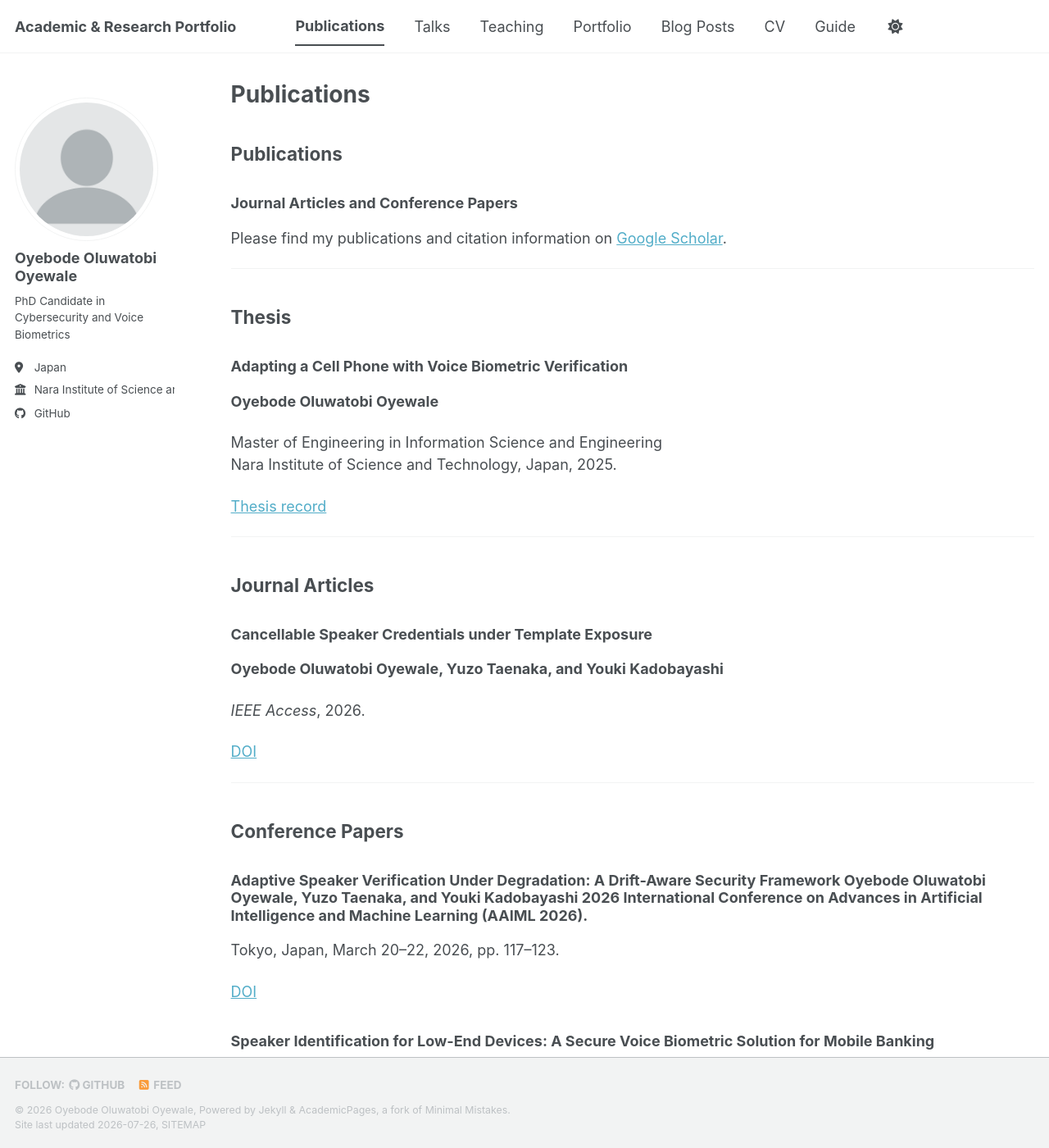
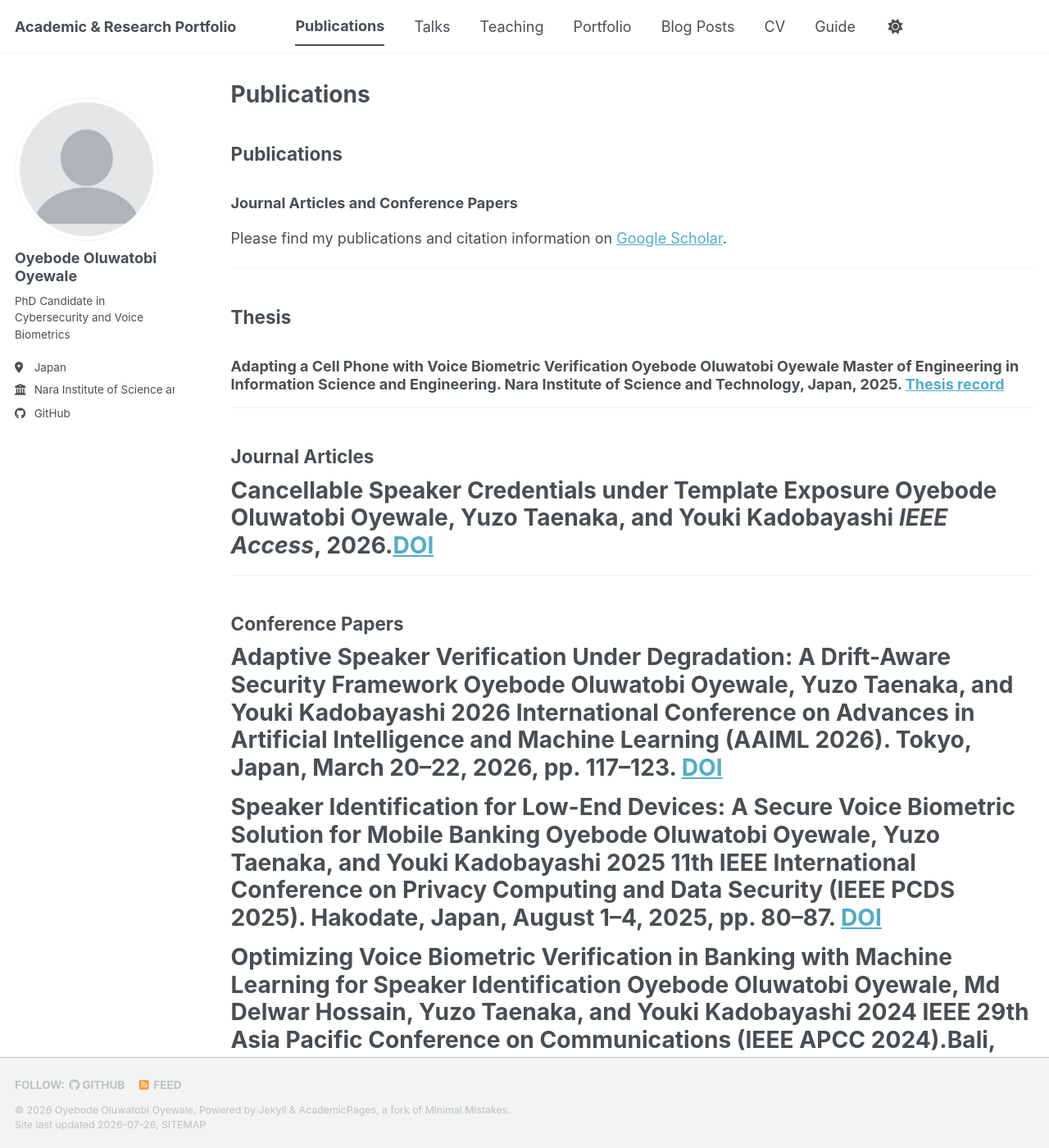
Before and after one commit to oyewaleoyebode/oyebodeoluwatobi-OyebodeOluwatobi.github.io, a Jekyll site: the page built from _publications/2009-10-01-paper-title-number-1.md, in a window 1280 px wide and 1400 px high. Shown: the whole window at 82% size. Built offline with Jekyll 4.4.1, drawn with Linux system fonts in a browser that asks for light colours; a style sheet for code colours, icons or effects is not loaded; part of the change alters nothing that is shown; some of the changed text lies outside the part shown.

Commit message:
Update 2009-10-01-paper-title-number-1.md

```diff
--- a/_publications/2009-10-01-paper-title-number-1.md
+++ b/_publications/2009-10-01-paper-title-number-1.md
@@ -15,70 +15,28 @@ Please find my publications and citation information on [Google Scholar](https:/
 
 ## Thesis
 
-### Adapting a Cell Phone with Voice Biometric Verification
-
-**Oyebode Oluwatobi Oyewale**
-
-Master of Engineering in Information Science and Engineering
-Nara Institute of Science and Technology, Japan, 2025.
-
-[Thesis record](https://naist.repo.nii.ac.jp/record/2001241)
+### Adapting a Cell Phone with Voice Biometric Verification **Oyebode Oluwatobi Oyewale** Master of Engineering in Information Science and Engineering. Nara Institute of Science and Technology, Japan, 2025. [Thesis record](https://naist.repo.nii.ac.jp/record/2001241)
 
 ---
 
 ## Journal Articles
 
-### Cancellable Speaker Credentials under Template Exposure
-
-**Oyebode Oluwatobi Oyewale, Yuzo Taenaka, and Youki Kadobayashi**
-
-*IEEE Access*, 2026.
-
-[DOI](https://doi.org/10.1109/ACCESS.2026.3710210)
+# Cancellable Speaker Credentials under Template Exposure **Oyebode Oluwatobi Oyewale**, Yuzo Taenaka, and Youki Kadobayashi *IEEE Access*, 2026.[DOI](https://doi.org/10.1109/ACCESS.2026.3710210)
 
 ---
 
 ## Conference Papers
 
-### Adaptive Speaker Verification Under Degradation: A Drift-Aware Security Framework **Oyebode Oluwatobi Oyewale, Yuzo Taenaka, and Youki Kadobayashi** 2026 International Conference on Advances in Artificial Intelligence and Machine Learning (AAIML 2026).
-Tokyo, Japan, March 20–22, 2026, pp. 117–123.
+# Adaptive Speaker Verification Under Degradation: A Drift-Aware Security Framework **Oyebode Oluwatobi Oyewale**, Yuzo Taenaka, and Youki Kadobayashi 2026 International Conference on Advances in Artificial Intelligence and Machine Learning (AAIML 2026). Tokyo, Japan, March 20–22, 2026, pp. 117–123. [DOI](https://doi.org/10.1109/AAIML67890.2026.11498091)
 
-[DOI](https://doi.org/10.1109/AAIML67890.2026.11498091)
+# Speaker Identification for Low-End Devices: A Secure Voice Biometric Solution for Mobile Banking **Oyebode Oluwatobi Oyewale**, Yuzo Taenaka, and Youki Kadobayashi 2025 11th IEEE International Conference on Privacy Computing and Data Security (IEEE PCDS 2025). Hakodate, Japan, August 1–4, 2025, pp. 80–87. [DOI](https://doi.org/10.1109/PCDS65695.2025.00020)
 
-### Speaker Identification for Low-End Devices: A Secure Voice Biometric Solution for Mobile Banking
-
-**Oyebode Oluwatobi Oyewale, Yuzo Taenaka, and Youki Kadobayashi**
-
-2025 11th IEEE International Conference on Privacy Computing and Data Security (IEEE PCDS 2025).
-Hakodate, Japan, August 1–4, 2025, pp. 80–87.
-
-[DOI](https://doi.org/10.1109/PCDS65695.2025.00020)
-
-### Optimizing Voice Biometric Verification in Banking with Machine Learning for Speaker Identification
-
-**Oyebode Oluwatobi Oyewale, Md Delwar Hossain, Yuzo Taenaka, and Youki Kadobayashi**
-
-2024 IEEE 29th Asia Pacific Conference on Communications (IEEE APCC 2024).
-Bali, Indonesia, 2024, pp. 377–384.
-
-[DOI](https://doi.org/10.1109/APCC62576.2024.10768085)
+# Optimizing Voice Biometric Verification in Banking with Machine Learning for Speaker Identification **Oyebode Oluwatobi Oyewale**, Md Delwar Hossain, Yuzo Taenaka, and Youki Kadobayashi 2024 IEEE 29th Asia Pacific Conference on Communications (IEEE APCC 2024).Bali, Indonesia, 2024, pp. 377–384. [DOI](https://doi.org/10.1109/APCC62576.2024.10768085)
 
 ---
 
 ## Published Research Datasets
 
-### SecureVoice50: A Multi-Device, Multi-Environment Speech Dataset for Robust and Secure Speaker Verification
+ SecureVoice50: A Multi-Device, Multi-Environment Speech Dataset for Robust and Secure Speaker Verification **Oyebode Oluwatobi Oyewale** Zenodo, 2025. [Dataset](https://doi.org/10.5281/zenodo.17184012)
 
-**Oyebode Oluwatobi Oyewale**
-
-Zenodo, 2025.
-
-[Dataset](https://doi.org/10.5281/zenodo.17184012)
-
-### A Pilot Speech Corpus for Studying Device and Environmental Variability in Voice Biometrics
-
-**Oyebode Oluwatobi Oyewale**
-
-Figshare, 2025.
-
-[Dataset](https://doi.org/10.6084/m9.figshare.30039037)
+ A Pilot Speech Corpus for Studying Device and Environmental Variability in Voice Biometrics **Oyebode Oluwatobi Oyewale** Figshare, 2025.[Dataset](https://doi.org/10.6084/m9.figshare.30039037)
```
